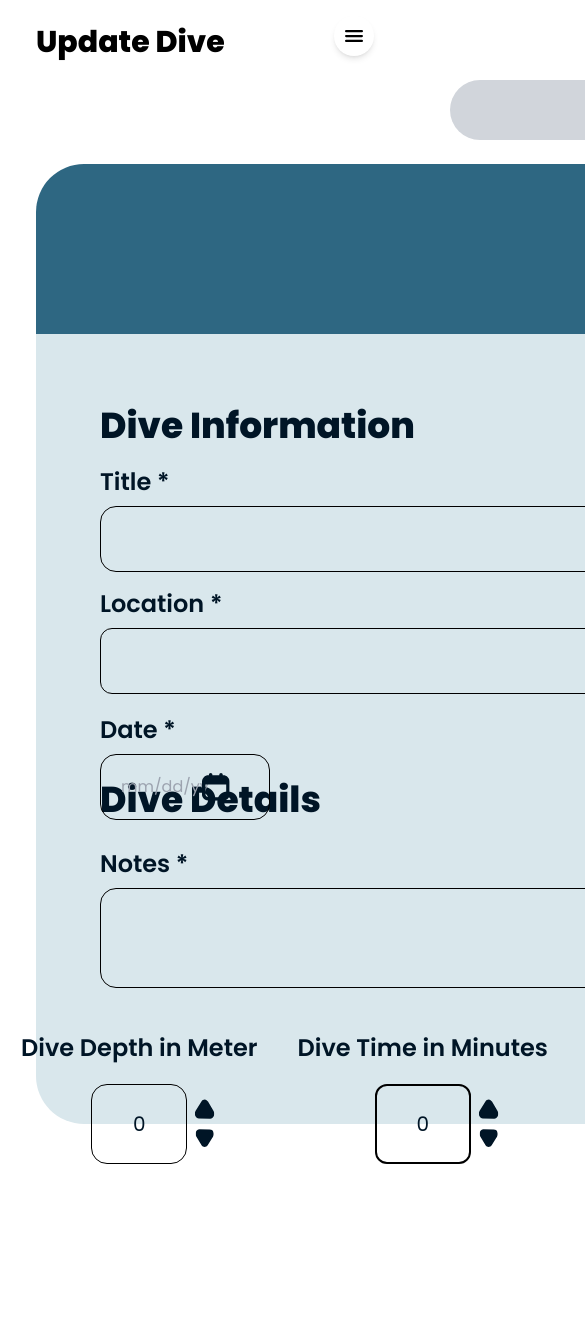
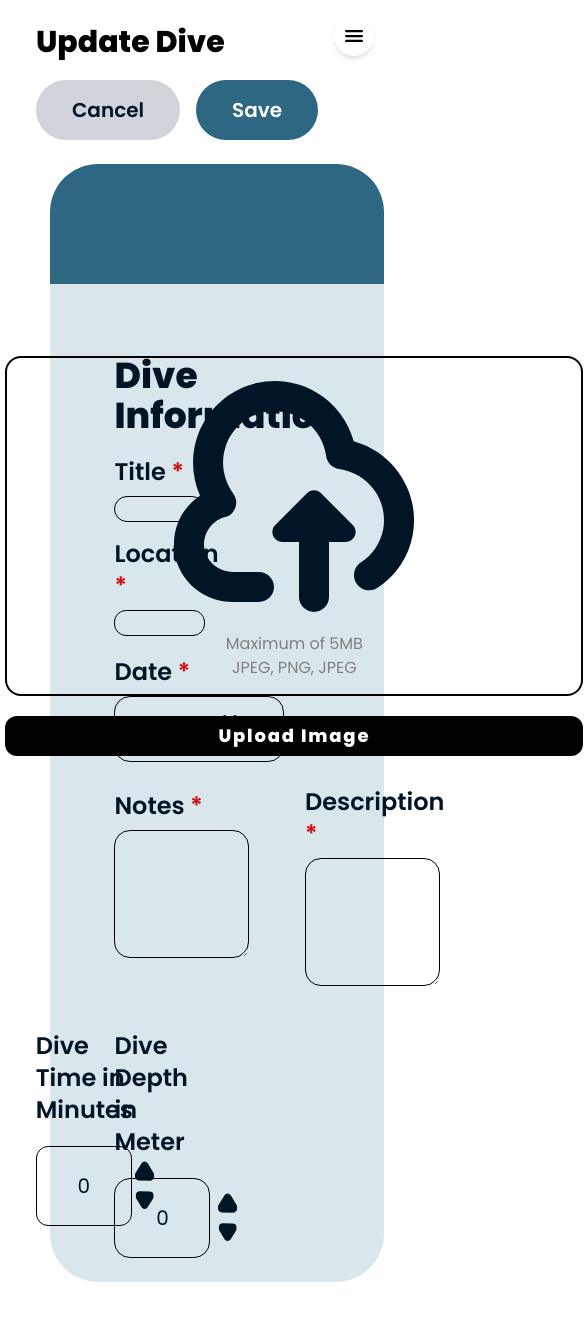
Before and after one commit to roserossssss/dive-site, a Next.js app in the folder diver-application/: page /dashboard/DiveManagement/1 in a window 390 px wide. Shown: the top 1318 px of the page, 585 px wide, since content can reach past the window. Before the commit the page ends 1164 px from the top, so only its background shows below. Built offline with nearby package versions, Linux system fonts and the light colour scheme.

Commit message:
Dive Managament Modal
- added a delete modal for dive management
- adjusted alignment and polished design

```diff
--- a/diver-application/app/dashboard/DiveManagement/[id]/page.tsx
+++ b/diver-application/app/dashboard/DiveManagement/[id]/page.tsx
@@ -47,9 +47,9 @@ export default function AddDive() {
       <h2 className="text-3xl font-bold text-black">Update Dive</h2>
 
       {/* Buttons Section */}
-      <div className="max-w-[1200px] mx-auto flex justify-end gap-4 mt-5 mr-14">
+      <div className="max-w-[1200px] mx-auto flex justify-end gap-4 mt-5 mr-20">
         <button
-          onClick={() => router.push("/dashboard/DiveManagement/id")}
+          onClick={() => router.push("/dashboard/DiveManagement/add")}
           className="w-full md:w-[230px] h-[60px] md:h-[60px] px-9 py-2 font-semibold text-xl bg-gray-300 text-[#001526] rounded-full"
         >
           Cancel
@@ -94,10 +94,10 @@ export default function AddDive() {
 
       <div className="flex flex-col items-center mt-6">
         {/* Section Background */}
-        <div className="bg-[#2E6782] w-[1670px] h-[170px] rounded-t-[3rem]"></div>
+        <div className="bg-[#2E6782]  w-full max-w-[92%] h-[120px] rounded-t-[3rem]"></div>
 
         {/* Dive Form */}
-        <div className="bg-[#D9E7EC] p-6 w-[1670px] h-[790px] rounded-b-[3rem]">
+        <div className="bg-[#D9E7EC]  p-6 w-full max-w-[92%] h-auto rounded-b-[3rem]">
           <form className="grid grid-cols-2 gap-6">
             <div className="space-y-4">
               <h2 className="text-4xl text-[#001526] font-bold ml-10 mt-12">Dive Information</h2>
@@ -105,35 +105,35 @@ export default function AddDive() {
               {/* Title */}
               <div className="flex flex-col ml-10">
                 <label className="mt-1 text-2xl font-semibold text-[#001526]">
-                    Title *
+                    Title <span className="text-[#CF0C0F]">*</span>
                 </label>
                 <input
                   type="text"
-                  className="mt-2 border p-5 rounded-2xl border-black bg-transparent w-full"
+                  className="mt-2 border sm:p-3 md:p-5 rounded-2xl border-black bg-transparent w-full max-w-[600px]"
                 />
               </div>
 
               {/* Location */}
               <div className="flex flex-col ml-10">
                 <label className="text-2xl font-semibold text-[#001526]">
-                    Location *
+                    Location <span className="text-[#CF0C0F]">*</span>
                 </label>
                 <input
                   type="text"
-                  className="mt-2 border p-5 rounded-xl text-medium border-black bg-transparent w-full"
+                  className="mt-2 border sm:p-3 md:p-5 rounded-xl text-medium border-black bg-transparent w-full max-w-[600px]"
                 />
               </div>
 
               {/* Date Input */}
               <div className="flex flex-col ml-10">
                 <label className="mt-1 text-2xl font-semibold text-[#001526]">
-                    Date *
+                    Date <span className="text-[#CF0C0F]">*</span>
                     </label>
                 <div className="mt-2 relative w-[170px]">
                   <input
                     type="text"
                     placeholder="mm/dd/yy"
-                    className="border p-5 rounded-2xl border-black w-[160px] bg-transparent w-full pr-12"
+                    className="border p-5 rounded-2xl border-black w-[160px] bg-transparent w-full pr-12 w-full max-w-[600px]"
                   />
                   <img
                     src="/calendar-icon.svg"
@@ -146,7 +146,7 @@ export default function AddDive() {
 
             {/* Image Upload */}
             <div className="flex flex-col items-center mt-12">
-                <div className="border-2 border-black rounded-2xl w-[590px] h-[340px] flex items-center justify-center bg-transparent">
+  <div className="border-2 border-black rounded-2xl w-[578px] h-[340px] flex items-center justify-center bg-transparent">
     {imagePreview ? (
       <img
         src={imagePreview}
@@ -165,10 +165,11 @@ export default function AddDive() {
       </div>
     )}
   </div>
+
   {/* Upload Image Button */}
   <label
     htmlFor="fileUpload"
-                    className="z-10 mt-5 w-[600px] h-[40px] bg-black text-white rounded-xl bg-[#001526] cursor-pointer text-lg font-bold tracking-widest flex items-center justify-center"
+    className="z-10 mt-5 w-[578px] h-[40px] bg-black text-white rounded-xl bg-[#001526] cursor-pointer text-lg font-bold tracking-widest flex items-center justify-center"
   >
     Upload Image
   </label>
@@ -181,6 +182,7 @@ export default function AddDive() {
   />
 </div>
 
+
             {/*Dive Details */}
             <div className="col-span-2">
               <h2 className="font-bold text-4xl text-[#001526] ml-10 -mt-16">Dive Details</h2>
@@ -188,23 +190,23 @@ export default function AddDive() {
 
                 {/* Notes */}
                 <div className="flex flex-col space-y-2">
-                  <label className="text-2xl font-semibold text-[#001526] ml-10 mt-7">Notes *</label>
-                  <textarea className="border p-3 rounded-2xl border-black bg-transparent w-[650px] h-[100px] ml-10"></textarea>
+                  <label className="text-2xl font-semibold text-[#001526] ml-10 mt-7">Notes <span className="text-[#CF0C0F]">*</span> </label>
+                  <textarea className="border p-3 rounded-2xl border-black bg-transparent w-full max-w-[610px] h-32 ml-10"></textarea>
                 </div>
 
                 {/* Description */}
                 <div className="flex flex-col space-y-2">
-                  <label className="text-2xl font-semibold text-[#001526] ml-36 mt-6">Description *</label>
+                  <label className="text-2xl font-semibold text-[#001526] ml-20 mt-6">Description <span className="text-[#CF0C0F]">*</span> </label>
                   <textarea
-                    className="border p-3 rounded-2xl border-black bg-transparent w-[600px] h-[100px] ml-36"
+                    className="border p-3 rounded-2xl border-black bg-transparent w-full max-w-[570px] h-32 ml-20"
                   ></textarea>
                 </div>
               </div>
             </div>
 
             {/* Dive Depth & Time */}
-            <div className="col-span-0 flex justify-center gap-x-10 mt-5 ml-[-350px]">
-              <div className="flex flex-col items-center">
+            <div className="grid grid-cols-2 gap-x-20 mt-5">
+              <div className="flex flex-col items-start w-full ml-10">
                 <label className="text-2xl font-semibold text-[#001526]">
                     Dive Depth in Meter
                     </label>
@@ -226,7 +228,7 @@ export default function AddDive() {
                 </div>
               </div>
 
-              <div className="flex flex-col items-center">
+              <div className="flex flex-col items-start w-full -ml-36">
                 <label className="text-2xl font-semibold text-[#001526]">
                     Dive Time in Minutes
                     </label>
@@ -235,9 +237,9 @@ export default function AddDive() {
                     type="text"
                     value={time}
                     readOnly
-                    className="w-24 h-20 text-center text-xl text-[#001526] border p-4 rounded-xl border-2 border-black bg-transparent"
+                    className="w-24 h-20 text-center text-xl text-[#001526] border p-4 rounded-xl border-black bg-transparent"
                   />
-                  <div className="absolute right-[-30px] flex flex-col gap-1">
+                  <div className="absolute right-[-25px] flex flex-col gap-1">
                   <button type="button" onClick={(e) => { e.preventDefault(); handleTimeChange(1); }}>
                     <img src="/arrow-up.svg" alt="Increase Time" className="w-6 h-6 cursor-pointer"/>
                     </button>
--- a/diver-application/app/dashboard/DiveManagement/add/page.tsx
+++ b/diver-application/app/dashboard/DiveManagement/add/page.tsx
@@ -47,7 +47,7 @@ export default function AddDive() {
       <h2 className="text-3xl font-bold text-black">New Dive</h2>
 
       {/* Buttons Section */}
-      <div className="max-w-[1200px] mx-auto flex justify-end gap-4 mt-5 mr-14">
+      <div className="max-w-[1200px] mx-auto flex justify-end gap-4 mt-5 mr-20">
         <button
           onClick={() => router.push("/dashboard/DiveManagement/add")}
           className="w-full md:w-[230px] h-[60px] md:h-[60px] px-9 py-2 font-semibold text-xl bg-gray-300 text-[#001526] rounded-full"
@@ -94,10 +94,10 @@ export default function AddDive() {
 
       <div className="flex flex-col items-center mt-6">
         {/* Section Background */}
-        <div className="bg-[#2E6782] w-[1670px] h-[170px] rounded-t-[3rem]"></div>
+        <div className="bg-[#2E6782]  w-full max-w-[92%] h-[120px] rounded-t-[3rem]"></div>
 
         {/* Dive Form */}
-        <div className="bg-[#D9E7EC] p-6 w-[1670px] h-[790px] rounded-b-[3rem]">
+        <div className="bg-[#D9E7EC]  p-6 w-full max-w-[92%] h-auto rounded-b-[3rem]">
           <form className="grid grid-cols-2 gap-6">
             <div className="space-y-4">
               <h2 className="text-4xl text-[#001526] font-bold ml-10 mt-12">Dive Information</h2>
@@ -105,35 +105,35 @@ export default function AddDive() {
               {/* Title */}
               <div className="flex flex-col ml-10">
                 <label className="mt-1 text-2xl font-semibold text-[#001526]">
-                    Title *
+                    Title <span className="text-[#CF0C0F]">*</span>
                 </label>
                 <input
                   type="text"
-                  className="mt-2 border p-5 rounded-2xl border-black bg-transparent w-full"
+                  className="mt-2 border sm:p-3 md:p-5 rounded-2xl border-black bg-transparent w-full max-w-[600px]"
                 />
               </div>
 
               {/* Location */}
               <div className="flex flex-col ml-10">
                 <label className="text-2xl font-semibold text-[#001526]">
-                    Location *
+                    Location <span className="text-[#CF0C0F]">*</span>
                 </label>
                 <input
                   type="text"
-                  className="mt-2 border p-5 rounded-xl text-medium border-black bg-transparent w-full"
+                  className="mt-2 border sm:p-3 md:p-5 rounded-xl text-medium border-black bg-transparent w-full max-w-[600px]"
                 />
               </div>
 
               {/* Date Input */}
               <div className="flex flex-col ml-10">
                 <label className="mt-1 text-2xl font-semibold text-[#001526]">
-                    Date *
+                    Date <span className="text-[#CF0C0F]">*</span>
                     </label>
                 <div className="mt-2 relative w-[170px]">
                   <input
                     type="text"
                     placeholder="mm/dd/yy"
-                    className="border p-5 rounded-2xl border-black w-[160px] bg-transparent w-full pr-12"
+                    className="border p-5 rounded-2xl border-black w-[160px] bg-transparent w-full pr-12 w-full max-w-[600px]"
                   />
                   <img
                     src="/calendar-icon.svg"
@@ -190,23 +190,23 @@ export default function AddDive() {
 
                 {/* Notes */}
                 <div className="flex flex-col space-y-2">
-                  <label className="text-2xl font-semibold text-[#001526] ml-10 mt-7">Notes *</label>
-                  <textarea className="border p-3 rounded-2xl border-black bg-transparent w-[650px] h-[100px] ml-10"></textarea>
+                  <label className="text-2xl font-semibold text-[#001526] ml-10 mt-7">Notes <span className="text-[#CF0C0F]">*</span> </label>
+                  <textarea className="border p-3 rounded-2xl border-black bg-transparent w-full max-w-[610px] h-32 ml-10"></textarea>
                 </div>
 
                 {/* Description */}
                 <div className="flex flex-col space-y-2">
-                  <label className="text-2xl font-semibold text-[#001526] ml-36 mt-6">Description *</label>
+                  <label className="text-2xl font-semibold text-[#001526] ml-18 mt-6">Description <span className="text-[#CF0C0F]">*</span> </label>
                   <textarea
-                    className="border p-3 rounded-2xl border-black bg-transparent w-[600px] h-[100px] ml-36"
+                    className="border p-3 rounded-2xl border-black bg-transparent w-full max-w-[570px] h-32 ml-18"
                   ></textarea>
                 </div>
               </div>
             </div>
 
             {/* Dive Depth & Time */}
-            <div className="col-span-0 flex justify-center gap-x-10 mt-5 ml-[-350px]">
-              <div className="flex flex-col items-center">
+            <div className="grid grid-cols-2 gap-x-20 mt-5">
+              <div className="flex flex-col items-start w-full ml-10">
                 <label className="text-2xl font-semibold text-[#001526]">
                     Dive Depth in Meter
                     </label>
@@ -228,7 +228,7 @@ export default function AddDive() {
                 </div>
               </div>
 
-              <div className="flex flex-col items-center">
+              <div className="flex flex-col items-start w-full -ml-36">
                 <label className="text-2xl font-semibold text-[#001526]">
                     Dive Time in Minutes
                     </label>
@@ -239,7 +239,7 @@ export default function AddDive() {
                     readOnly
                     className="w-24 h-20 text-center text-xl text-[#001526] border p-4 rounded-xl border-2 border-black bg-transparent"
                   />
-                  <div className="absolute right-[-30px] flex flex-col gap-1">
+                  <div className="absolute right-[-25px] flex flex-col gap-1">
                   <button type="button" onClick={(e) => { e.preventDefault(); handleTimeChange(1); }}>
                     <img src="/arrow-up.svg" alt="Increase Time" className="w-6 h-6 cursor-pointer"/>
                     </button>
```
Also changed, not shown: diver-application/app/dashboard/DiveManagement/page.tsx (+48 -2 lines), diver-application/public/trash-delete.svg (added). Lines whose indentation alone changed are shown as unchanged.
